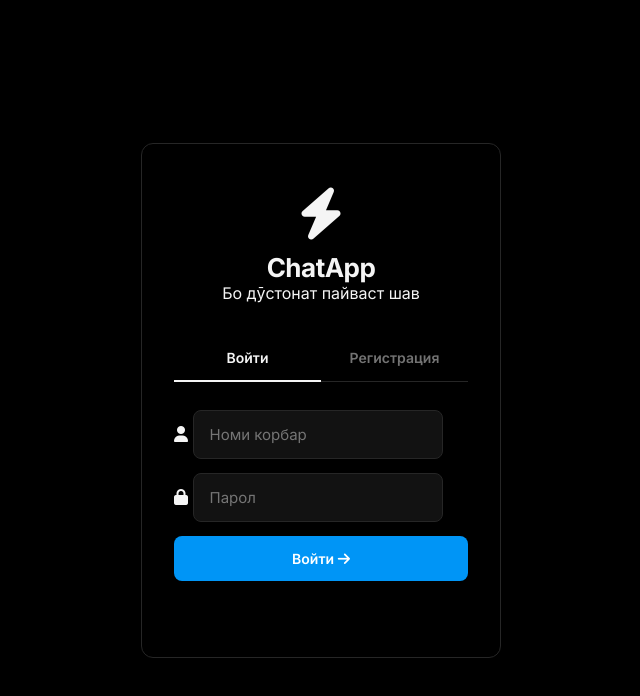
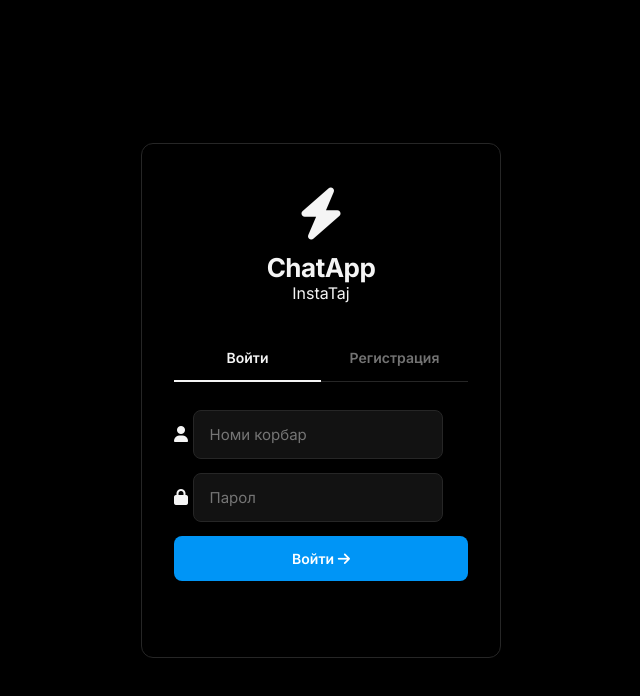
Before and after one commit to mdovudov894-art/instagram-app, a website: page public/index.html in a window 1280 px wide. Shown: the whole page, without its empty margins (319-959 px from the left). Drawn offline with nearby package versions, Linux system fonts and the light colour scheme; no server answers.

Commit message:
Update index.html

```diff
--- a/public/index.html
+++ b/public/index.html
@@ -17,7 +17,7 @@
                     <i class="fa-solid fa-bolt"></i>
                 </div>
                 <h1>ChatApp</h1>
-                <p>Бо дӯстонат пайваст шав</p>
+                <p>InstaTaj</p>
             </div>
             <div class="auth-tabs">
                 <button class="auth-tab active" onclick="showTab('login')">Войти</button>
```
